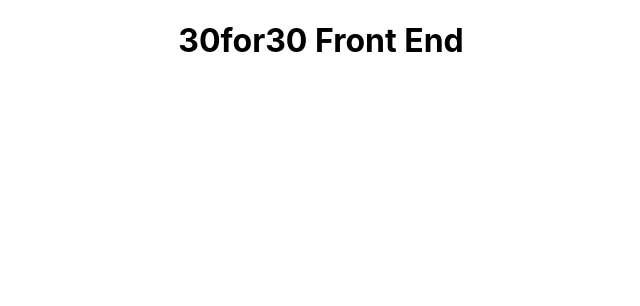
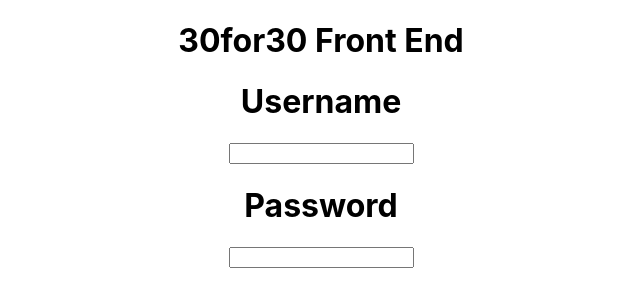
Before and after one commit to BrandonHarrison01/30for30-fe, a React (Create React App) app: page / in a window 1280 px wide. Shown: the top 306 px of the page, without its empty margins (319-959 px from the left). Built offline with nearby package versions, Linux system fonts and the light colour scheme; the HTML template or start-up script is replaced by a standard one.

Commit message:
created login component

```diff
--- a/package.json
+++ b/package.json
@@ -6,8 +6,11 @@
     "@testing-library/jest-dom": "^4.2.4",
     "@testing-library/react": "^9.3.2",
     "@testing-library/user-event": "^7.1.2",
+    "axios": "^0.19.2",
+    "formik": "^2.1.4",
     "react": "^16.12.0",
     "react-dom": "^16.12.0",
+    "react-router-dom": "^5.1.2",
     "react-scripts": "3.3.1"
   },
   "scripts": {
--- a/src/App.js
+++ b/src/App.js
@@ -1,10 +1,13 @@
 import React from 'react';
 import './App.css';
+
+import Login from './Login'
 
 function App() {
   return (
     <div className="App">
       <h1>30for30 Front End</h1>
+      <Login />
     </div>
   );
 }
--- /dev/null
+++ b/src/Login.jsx
@@ -0,0 +1,14 @@
+import React from 'react'
+
+function Login(){
+    return(
+        <div>
+            <h1>Username</h1>
+            <input/>
+            <h1>Password</h1>
+            <input/>
+        </div>
+    )
+}
+
+export default Login
```
Also changed, not shown: 1 other file (tests, documents, lock files or other folders).
